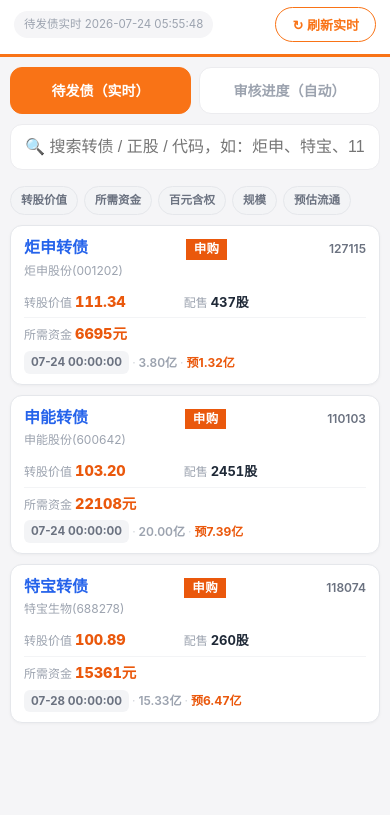
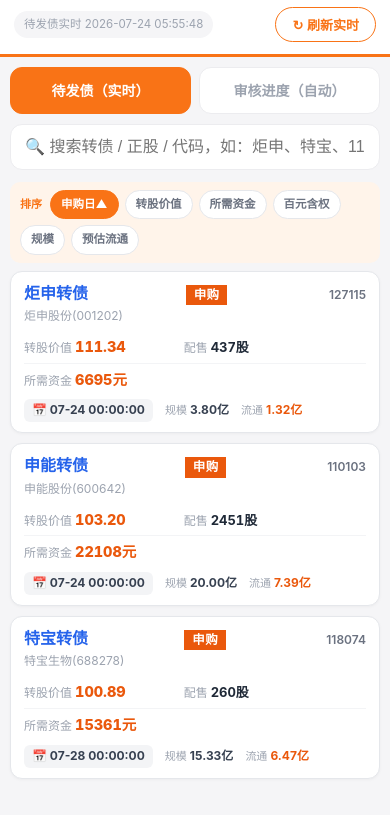
Before and after one commit to xianmeng872/cb-ration, a plain HTML site: page index.html in a window 390 px wide. Shown: the part 67-882 px from the top of the page. Drawn offline with Linux system fonts and the light colour scheme; no server answers.

Commit message:
手机排版v4：meta行加标签(规模/流通/日期)、排序栏加前缀与浅橙背景、进度默认按最新进度倒序

```diff
--- a/index.html
+++ b/index.html
@@ -107,12 +107,13 @@
     .cb-val{color:#1f2937;font-weight:700;font-variant-numeric:tabular-nums}
     .cb-val.hl{color:#ea580c;font-weight:800;font-size:14.5px}/* 橙色高亮：配售/资金 */
     .cb-val.blue{color:#2563eb;font-weight:700}/* 蓝色：名称类 */
-    /* 底部辅助行：日期 + 规模 + 预估流通，简洁一行 */
-    .cb-meta{color:#9ca3af;font-size:12px;display:flex;align-items:center;gap:1px;padding-top:6px;line-height:1.6}
-    .cb-meta .cb-date{color:#6b7280;font-weight:700;background:#f3f4f6;padding:2px 7px;border-radius:6px;font-size:11.5px;flex-shrink:0}
-    .cb-meta .cb-dot{color:#d1d5db;margin:0 2px}
-    .cb-meta .cb-scale{font-weight:600}
-    .cb-meta .cb-float{font-weight:700;color:#ea580c}
+    /* 底部辅助行：每个数据带清晰标签，一眼看清 */
+    .cb-meta{color:#9ca3af;font-size:12px;display:flex;align-items:center;gap:12px;flex-wrap:wrap;padding-top:9px;line-height:1.4}
+    .cb-meta .cb-date{color:#374151;font-weight:700;background:#f3f4f6;padding:3px 8px;border-radius:6px;font-size:12px;flex-shrink:0}
+    .cb-meta .cb-item2{display:flex;align-items:baseline;gap:3px}
+    .cb-meta .cb-k{color:#9ca3af;font-size:11px}
+    .cb-meta .cb-v{color:#374151;font-weight:700;font-size:12px}
+    .cb-meta .cb-float{color:#ea580c}
     /* 状态标签内联 */
     .cb-tag{display:inline-flex;align-items:center;margin-left:4px;vertical-align:middle}
     /* 详情弹窗全屏化 */
@@ -124,8 +125,9 @@
     .mrow{font-size:14px;padding:12px 0}
     .foot{display:none}
     /* 排序提示条（手机端卡片模式） */
-    .sort-bar{display:flex;gap:6px;padding:6px 0 10px;flex-wrap:wrap;overflow-x:auto;-webkit-overflow-scrolling:touch}
-    .sort-btn{font-size:11.5px;font-weight:700;padding:5px 10px;border-radius:16px;background:#f3f4f6;color:#6b7280;border:1px solid #e5e7eb;white-space:nowrap;cursor:pointer;transition:.15s;flex-shrink:0}
+    .sort-bar{display:flex;gap:6px;padding:8px 10px;margin:2px 0 8px;flex-wrap:wrap;background:var(--primary-light);border-radius:10px;align-items:center}
+    .sort-label{font-size:11px;color:var(--primary);font-weight:800;flex-shrink:0;margin-right:2px}
+    .sort-btn{font-size:11.5px;font-weight:700;padding:5px 10px;border-radius:16px;background:#fff;color:#6b7280;border:1px solid #e5e7eb;white-space:nowrap;cursor:pointer;transition:.15s;flex-shrink:0}
     .sort-btn.active{background:var(--primary);color:#fff;border-color:var(--primary)}
     .foot{padding:20px 8px 30px}
   }
@@ -188,7 +190,7 @@ const LABEL={code:"转债代码",name:"转债名称",stockCode:"正股代码",st
   scale:"发行规模(亿)",publicStart:"申购日",stage:"进展阶段",baiyuan:"百元含权",listDate:"上市日",
   progress_nm:"当前进度",rating_cd:"评级",apply10:"配售10张所需股数"};
 let PEND=[], PROGRESS=[], keyword="", keyword2="", activeTab="pend", PROG_FILTER="all";
-let pendSort={field:"publicStart",dir:1}, progSort={field:"progress",dir:-1};
+let pendSort={field:"publicStart",dir:1}, progSort={field:"progress_dt",dir:-1};
 const SNAPSHOT_PEND=[
 {"code":"118074","name":"特宝转债","stockCode":"688278","stockName":"特宝生物","convertPrice":58.56,"perPre":3.857,"scale":15.33,"publicStart":"2026-07-28 00:00:00","listDate":"","stage":"申购","_c":{"cv":100.8879781420765,"needShares":260,"needMoney":15360.8,"baiyuan":6.528436018957347,"price":59.08,"estFloat":6.47},"apply10":260,"rating_cd":"AA+"},
 {"code":"127115","name":"炬申转债","stockCode":"001202","stockName":"炬申股份","convertPrice":13.76,"perPre":2.2911,"scale":3.8,"publicStart":"2026-07-24 00:00:00","listDate":"","stage":"申购","_c":{"cv":111.33720930232558,"needShares":437,"needMoney":6694.84,"baiyuan":14.954960835509139,"price":15.32,"estFloat":1.32},"apply10":437,"rating_cd":"AA-"},
@@ -358,6 +360,7 @@ function getVal(r,f){
   if(f==="cv") return c.cv!=null?c.cv:-999;
   if(f==="baiyuan") return c.baiyuan!=null?c.baiyuan:-999;
   if(f==="scale") return r.scale||0;
+  if(f==="progress_dt") return r.progress_dt||"0000-00-00";
   if(f==="estFloat") { const c=r._c||{}; return c.estFloat!=null?c.estFloat:-999; }
   if(f==="needMoney") return c.needMoney!=null?c.needMoney:999999;
   if(f==="progress") return Number(r.progress)||0;
@@ -390,8 +393,8 @@ function renderPend(){
 
   // ===== 手机端：卡片列表 =====
   if(isMobile()){
-    let h='<div class="sort-bar">';
-    const sfs=[{f:"cv",l:"转股价值"},{f:"needMoney",l:"所需资金"},{f:"baiyuan",l:"百元含权"},{f:"scale",l:"规模"},{f:"estFloat",l:"预估流通"}];
+    let h='<div class="sort-bar"><span class="sort-label">排序</span>';
+    const sfs=[{f:"publicStart",l:"申购日"},{f:"cv",l:"转股价值"},{f:"needMoney",l:"所需资金"},{f:"baiyuan",l:"百元含权"},{f:"scale",l:"规模"},{f:"estFloat",l:"预估流通"}];
     sfs.forEach(s=>{const ac=(ps.field===s.f);h+='<span class="sort-btn'+(ac?' active':'')+'" data-sf="'+s.f+'">'+s.l+(ac?arrow(ps.dir):'')+'</span>'});
     h+='</div><div class="cb-list">';
     rows.forEach((r,i)=>{
@@ -418,9 +421,9 @@ function renderPend(){
       h+='<div class="cb-meta">';
       const dStr=(r.publicStart||r.progress_dt||"");
       const shortD=dStr?dStr.slice(5):"-";
-      h+='<span class="cb-date">'+shortD+'</span>';
-      if(r.scale!=null) h+='<span class="cb-dot">·</span><span class="cb-scale">'+fmt(r.scale)+'亿</span>';
-      if(c.estFloat!=null) h+='<span class="cb-dot">·</span><span class="cb-float">预'+c.estFloat+'亿</span>';
+      h+='<span class="cb-date">📅 '+shortD+'</span>';
+      if(r.scale!=null) h+='<span class="cb-item2"><span class="cb-k">规模</span><span class="cb-v">'+fmt(r.scale)+'亿</span></span>';
+      if(c.estFloat!=null) h+='<span class="cb-item2"><span class="cb-k">流通</span><span class="cb-v cb-float">'+c.estFloat+'亿</span></span>';
       h+='</div>';
       h+='</div>';
     });
@@ -499,8 +502,8 @@ function renderProgress(){
 
   // ===== 手机端：卡片列表 =====
   if(isMobile()){
-    let h='<div class="sort-bar">';
-    const sfs=[{f:"cv",l:"转股价值"},{f:"needMoney",l:"所需资金"},{f:"baiyuan",l:"百元含权"},{f:"scale",l:"规模"},{f:"estFloat",l:"预估流通"}];
+    let h='<div class="sort-bar"><span class="sort-label">排序</span>';
+    const sfs=[{f:"progress_dt",l:"最新进度"},{f:"cv",l:"转股价值"},{f:"needMoney",l:"所需资金"},{f:"baiyuan",l:"百元含权"},{f:"scale",l:"规模"},{f:"estFloat",l:"预估流通"}];
     sfs.forEach(s=>{const ac=(ps.field===s.f);h+='<span class="sort-btn'+(ac?' active':'')+'" data-sf="'+s.f+'">'+s.l+(ac?arrow(ps.dir):'')+'</span>'});
     h+='</div><div class="cb-list">';
     rows.forEach((r,i)=>{
@@ -529,9 +532,9 @@ function renderProgress(){
       h+='<div class="cb-meta">';
       const pdStr=(r.progress_dt||"");
       const shortPd=pdStr?pdStr.slice(5):"-";
-      h+='<span class="cb-date">'+shortPd+'</span>';
-      if(r.scale!=null) h+='<span class="cb-dot">·</span><span class="cb-scale">'+fmt(r.scale)+'亿</span>';
-      if(c.estFloat!=null) h+='<span class="cb-dot">·</span><span class="cb-float">预'+c.estFloat+'亿</span>';
+      h+='<span class="cb-date">📅 '+shortPd+'</span>';
+      if(r.scale!=null) h+='<span class="cb-item2"><span class="cb-k">规模</span><span class="cb-v">'+fmt(r.scale)+'亿</span></span>';
+      if(c.estFloat!=null) h+='<span class="cb-item2"><span class="cb-k">流通</span><span class="cb-v cb-float">'+c.estFloat+'亿</span></span>';
       h+='</div>';
       h+='</div>';
     });
```
